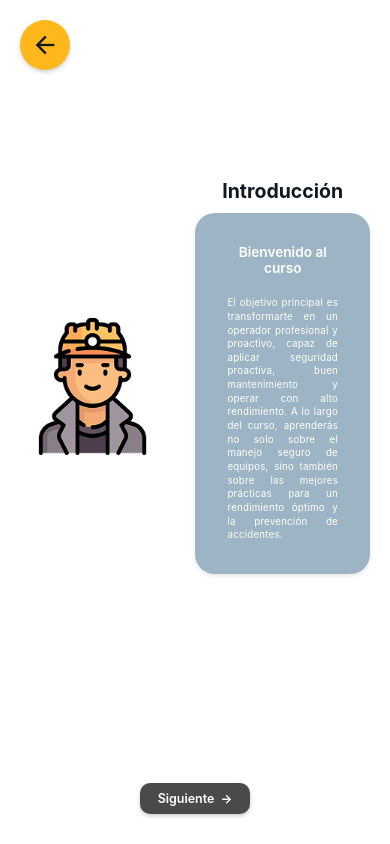
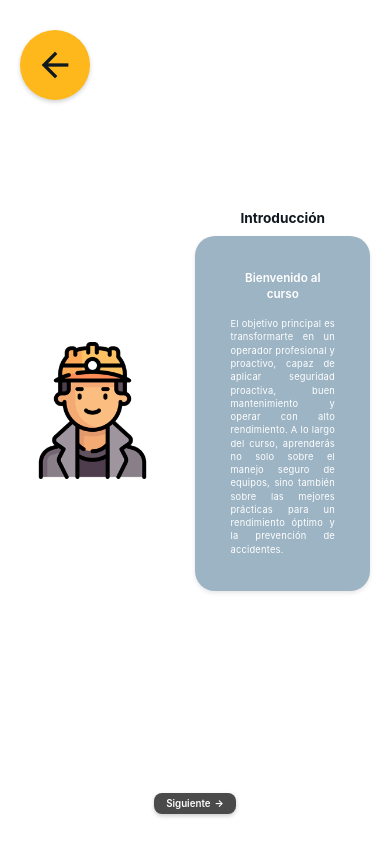
Before and after one commit to Nefta11/minecApp, a React Native app: screen /IntroduccionScreen in a window 390 px wide. Built offline with nearby package versions, Linux system fonts and the light colour scheme.

Commit message:
refactor: Update layout and styling in IntroduccionScreen for improved UI consistency

```diff
--- a/app/components/home/Introduccion/IntroduccionScreen.tsx
+++ b/app/components/home/Introduccion/IntroduccionScreen.tsx
@@ -38,7 +38,7 @@ const IntroduccionScreen: React.FC = () => {
                             onPress={handleGoBack}
                             activeOpacity={0.8}
                         >
-                            <Icon name="arrow-back" size={28} color={Colors.Black} />
+                            <Icon name="arrow-back" size={40} color={Colors.Black} />
                         </TouchableOpacity>
                     </View>
 
@@ -47,7 +47,7 @@ const IntroduccionScreen: React.FC = () => {
                         {/* Imagen del minero */}
                         <View style={styles.imageSection}>
                             <Image
-                                source={require('../../../assets/homeIcons/minero1.png')}
+                                source={require('../../../assets/minero2.png')}
                                 style={styles.minerImage}
                                 resizeMode="contain"
                             />
@@ -105,13 +105,13 @@ const styles = StyleSheet.create({
         flexDirection: 'row',
         alignItems: 'center',
         paddingHorizontal: 20,
-        paddingTop: 20,
-        paddingBottom: 10,
+        paddingTop: 30, // más espacio arriba
+        paddingBottom: 18, // más espacio abajo
     },
     backButton: {
-        width: 50,
-        height: 50,
-        borderRadius: 25,
+        width: 70, // antes 50
+        height: 70, // antes 50
+        borderRadius: 35, // antes 25
         backgroundColor: Colors.PrimaryYellow,
         justifyContent: 'center',
         alignItems: 'center',
@@ -145,7 +145,7 @@ const styles = StyleSheet.create({
         justifyContent: 'flex-start',
     },
     sectionTitle: {
-        fontSize: width * 0.050,
+        fontSize: width * 0.035,
         fontWeight: '700',
         color: Colors.Black,
         textAlign: 'center',
@@ -155,7 +155,7 @@ const styles = StyleSheet.create({
     textCard: {
         backgroundColor: '#9DB4C4',
         borderRadius: 20,
-        padding: 32,
+        padding: 35,
         elevation: 2,
         shadowColor: '#000',
         shadowOffset: { width: 0, height: 2 },
@@ -163,16 +163,16 @@ const styles = StyleSheet.create({
         shadowRadius: 4,
     },
     welcomeTitle: {
-        fontSize: width * 0.035,
+        fontSize: width * 0.030,
         fontWeight: '600',
         color: Colors.White,
-        marginBottom: 20,
+        marginBottom: 15,
         textAlign: 'center',
         lineHeight: width * 0.040,
     },
     description: {
-        fontSize: width * 0.025,
-        lineHeight: width * 0.035,
+        fontSize: width * 0.024,
+        lineHeight: width * 0.034,
         color: Colors.White,
         textAlign: 'justify',
         fontWeight: '400',
@@ -187,25 +187,25 @@ const styles = StyleSheet.create({
         flexDirection: 'row',
         alignItems: 'center',
         backgroundColor: '#4A4A4A',
-        paddingHorizontal: 18, // antes 32
-        paddingVertical: 8, // antes 16
-        borderRadius: 10, // antes 12
+        paddingHorizontal: 12, // más pequeño
+        paddingVertical: 5, // más pequeño
+        borderRadius: 8, // más pequeño
         elevation: 3,
         shadowColor: '#000',
         shadowOffset: { width: 0, height: 2 },
         shadowOpacity: 0.2,
         shadowRadius: 4,
-        minWidth: 90, // antes 140
+        minWidth: 60, // más pequeño
         justifyContent: 'center',
     },
     nextButtonText: {
-        fontSize: width * 0.032, // antes 0.042
+        fontSize: width * 0.025, // más pequeño
         fontWeight: '600',
         color: Colors.White,
-        marginRight: 6, // antes 8
+        marginRight: 4, // más pequeño
     },
     nextArrow: {
-        fontSize: width * 0.032, // antes 0.042
+        fontSize: width * 0.025, // más pequeño
         fontWeight: 'bold',
         color: Colors.White,
     },
```
